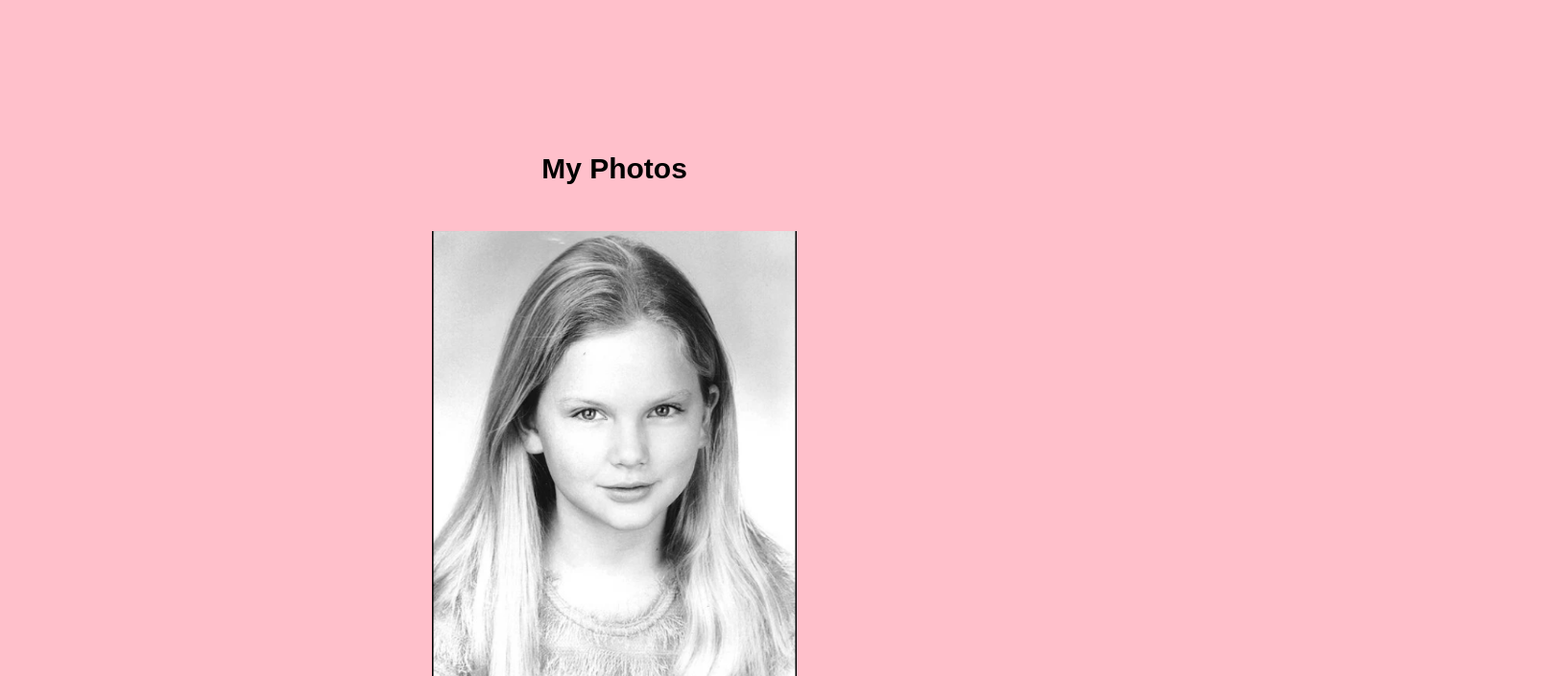
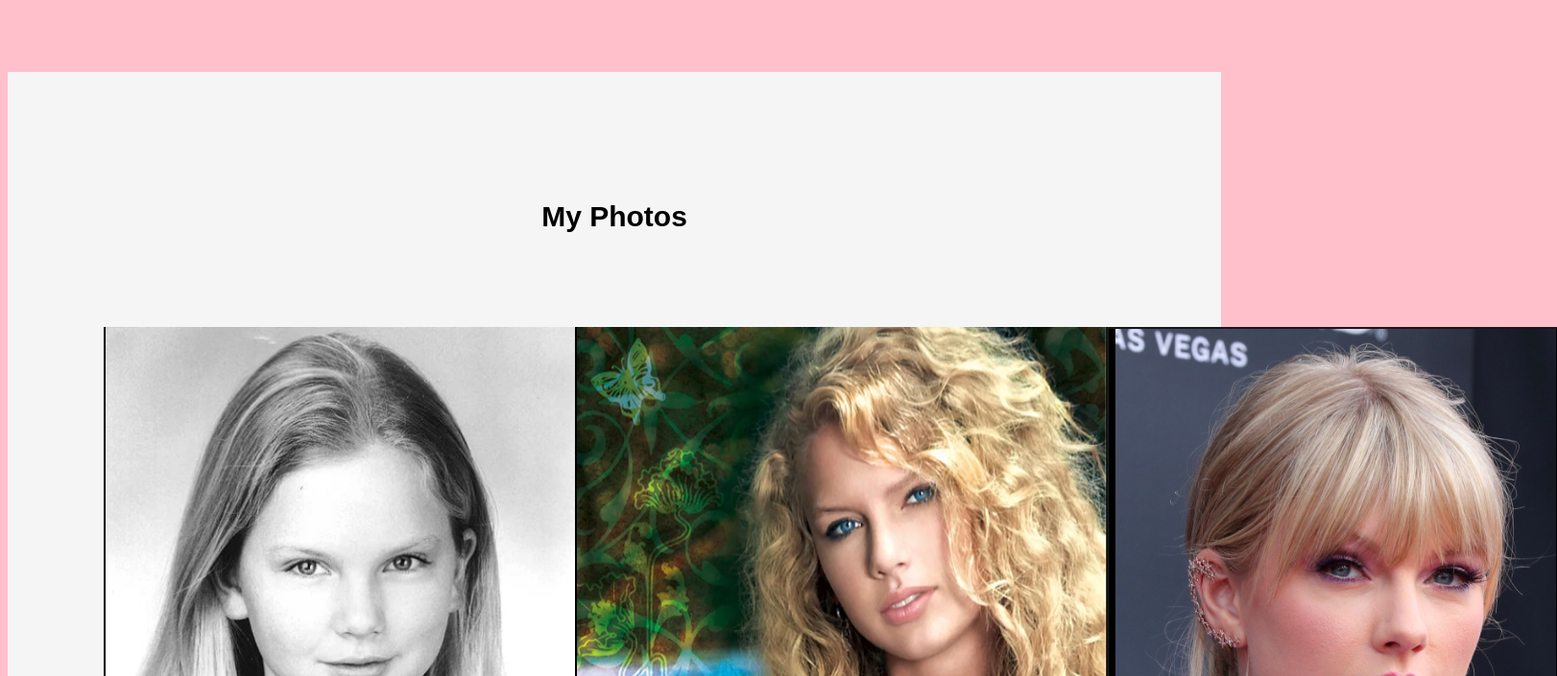
Before and after one commit to Web-Development-Environments-2023/208140673, a plain HTML site: page index.html in a window 1280 px wide. Shown: the part 831-1536 px from the top of the page at 96% size, 1622 px wide, since content can reach past the window. Drawn offline with Linux system fonts and the light colour scheme.

Commit message:
Update style.css

```diff
--- a/style.css
+++ b/style.css
@@ -87,8 +87,17 @@ input[type="submit"] {
 
 
 
-img {
-  display: inline-block;
-  width: 30%;
-  margin: 10px;
+#photos {
+  background-color: #f5f5f5;
+  text-align: center;
+  padding: 50px;
 }
+
+.image-container {
+  display: flex;
+  justify-content: space-between;
+}
+
+.image-container img {
+  max-width: 30%;
+}
```
